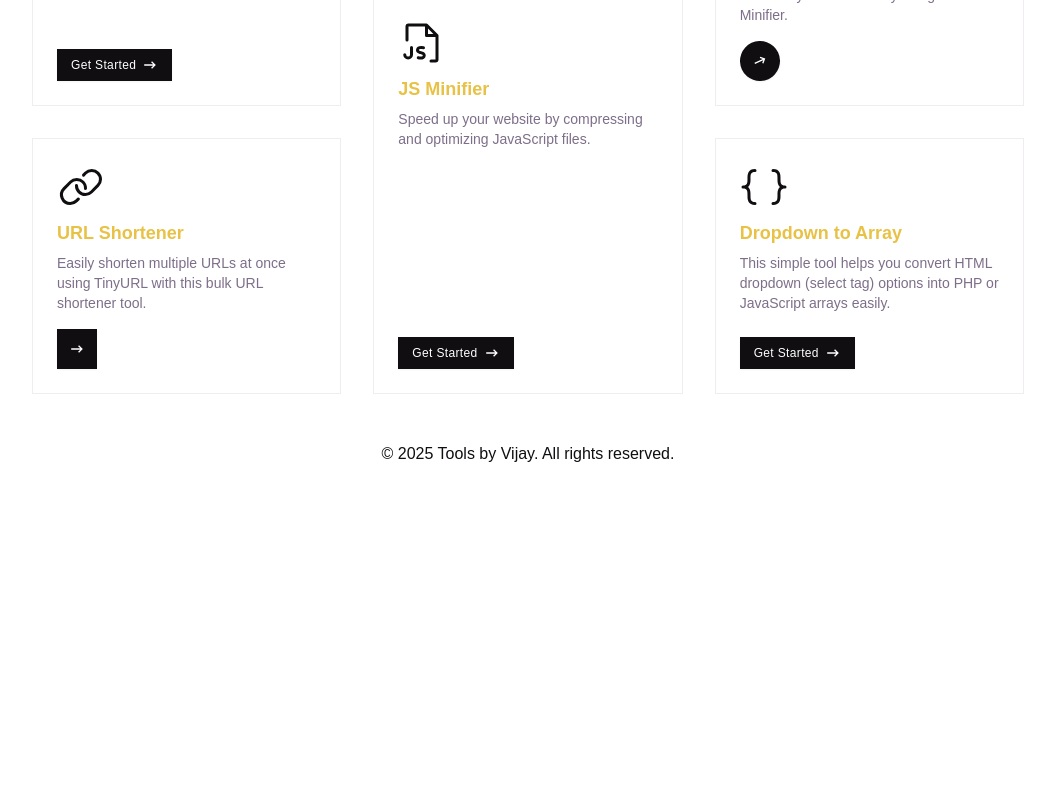
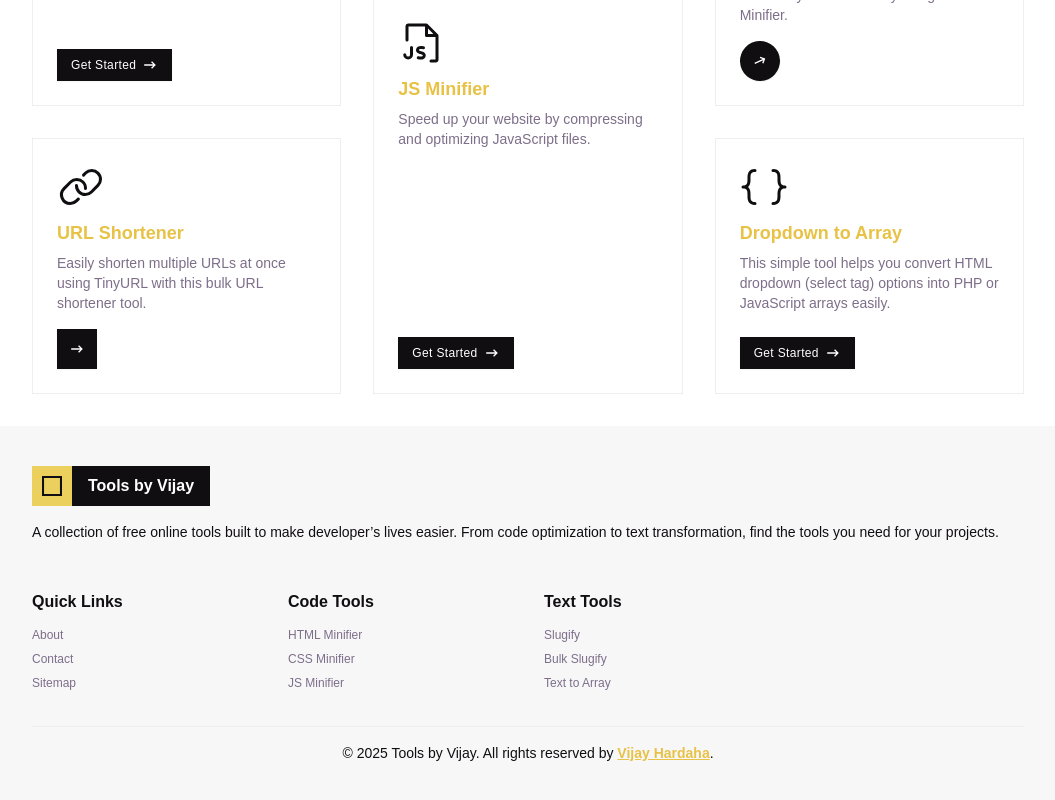
Before and after one commit to vijayhardaha/tools-by-vijay, a Next.js app: page / in a window 1280 px wide. Shown: the part 686-1486 px from the top of the page, without its empty margins (112-1167 px from the left). Before the commit the page ends 1168 px from the top, so only its background shows below. Built offline with nearby package versions, Linux system fonts and the light colour scheme; a web font is replaced by a local one.

Commit message:
feat: Refactor footer structure by creating separate components for Footer, FooterTop, FooterBottom, FooterAbout, and FooterWidget; add footer links constant

```diff
--- a/src/components/Footer.jsx
+++ /dev/null
@@ -1,9 +0,0 @@
-const Footer = () => {
-  return (
-    <footer className="bg-dark2 text-primary p-4 text-center">
-      © {new Date().getFullYear()} Tools by Vijay. All rights reserved.
-    </footer>
-  );
-};
-
-export default Footer;
--- /dev/null
+++ b/src/components/footer/Footer.jsx
@@ -0,0 +1,21 @@
+import FooterBottom from "@/components/footer/FooterBottom";
+import FooterTop from "@/components/footer/FooterTop";
+
+/**
+ * Footer component that provides a consistent footer structure
+ * with top section for navigation and bottom section for copyright.
+ *
+ * @returns {JSX.Element} The rendered footer component.
+ */
+const Footer = () => {
+  return (
+    <footer className="bg-alt-50 py-10">
+      <div className="mx-auto max-w-5xl px-4">
+        <FooterTop />
+        <FooterBottom />
+      </div>
+    </footer>
+  );
+};
+
+export default Footer;
--- /dev/null
+++ b/src/components/footer/FooterAbout.jsx
@@ -0,0 +1,22 @@
+import Logo from "../header/parts/Logo";
+
+/**
+ * Footer about section component that displays the website logo and description
+ *
+ * @returns {JSX.Element} The rendered footer about section.
+ */
+const FooterAbout = () => {
+  return (
+    <div className="footer-about">
+      <Logo />
+
+      <p className="text-foreground my-4 text-sm">
+        A collection of free online tools built to make developer’s lives
+        easier. From code optimization to text transformation, find the tools
+        you need for your projects.
+      </p>
+    </div>
+  );
+};
+
+export default FooterAbout;
--- /dev/null
+++ b/src/components/footer/FooterBottom.jsx
@@ -0,0 +1,27 @@
+/**
+ * Bottom section of the footer containing copyright information
+ *
+ * @returns {JSX.Element} The rendered footer bottom section.
+ */
+const FooterBottom = () => {
+  const currentYear = new Date().getFullYear();
+
+  return (
+    <div className="border-t pt-4">
+      <p className="text-foreground text-center text-sm">
+        © {currentYear} Tools by Vijay. All rights reserved by{" "}
+        <a
+          href="https://x.com/vijayhardaha"
+          rel="noopener noreferrer"
+          target="_blank"
+          className="text-primary-400 font-bold underline"
+        >
+          Vijay Hardaha
+        </a>
+        .
+      </p>
+    </div>
+  );
+};
+
+export default FooterBottom;
--- /dev/null
+++ b/src/components/footer/FooterTop.jsx
@@ -0,0 +1,29 @@
+import FooterAbout from "@/components/footer/FooterAbout";
+import FooterWidget from "@/components/footer/FooterWidget";
+import Box from "@/components/ui/box";
+import footerLinks from "@/constants/footerLinks";
+
+/**
+ * Top section of the footer containing about information and navigation widgets
+ *
+ * @returns {JSX.Element} The rendered footer top section.
+ */
+const FooterTop = () => {
+  return (
+    <Box flex={true} col={true}>
+      {/* About section - takes 2 columns on large screens */}
+      <div className="mb-8">
+        <FooterAbout />
+      </div>
+
+      {/* Footer widgets - each takes 1 column */}
+      <div className="grid grid-cols-1 gap-8 sm:grid-cols-2 md:grid-cols-4">
+        <FooterWidget title="Quick Links" links={footerLinks.quickLinks} />
+        <FooterWidget title="Code Tools" links={footerLinks.codeTools} />
+        <FooterWidget title="Text Tools" links={footerLinks.textTools} />
+      </div>
+    </Box>
+  );
+};
+
+export default FooterTop;
--- /dev/null
+++ b/src/components/footer/FooterWidget.jsx
@@ -0,0 +1,42 @@
+import Link from "next/link";
+import PropTypes from "prop-types";
+
+/**
+ * Footer widget component that displays a list of links with a title
+ *
+ * @param {Object} props - Component props.
+ * @param {string} props.title - Title of the widget.
+ * @param {Array} props.links - Array of link objects with name and href properties.
+ * @returns {JSX.Element} The rendered footer widget.
+ */
+const FooterWidget = ({ title, links }) => {
+  return (
+    <div className="footer-widget mb-8">
+      <h3 className="mb-2 text-base font-bold">{title}</h3>
+      <ul className="space-y-1">
+        {links.map((link) => (
+          <li key={link.name} className="m-0 p-0">
+            <Link
+              href={link.href}
+              className="text-muted-foreground text-xs transition-colors hover:text-gray-900"
+            >
+              {link.name}
+            </Link>
+          </li>
+        ))}
+      </ul>
+    </div>
+  );
+};
+
+FooterWidget.propTypes = {
+  title: PropTypes.string.isRequired,
+  links: PropTypes.arrayOf(
+    PropTypes.shape({
+      name: PropTypes.string.isRequired,
+      href: PropTypes.string.isRequired,
+    })
+  ).isRequired,
+};
+
+export default FooterWidget;
--- a/src/components/layout/Layout.jsx
+++ b/src/components/layout/Layout.jsx
@@ -1,6 +1,6 @@
 import PropTypes from "prop-types";
 
-import Footer from "@/components/Footer";
+import Footer from "@/components/footer/Footer";
 import Header from "@/components/header/Header";
 
 /**
@@ -15,7 +15,7 @@ const PageLayout = ({ children }) => {
   return (
     <div>
       <Header />
-      <main className="py-8">
+      <main className="min-h-160 py-8">
         <div className="mx-auto max-w-5xl px-4">{children}</div>
       </main>
       <Footer />
--- /dev/null
+++ b/src/constants/footerLinks.js
@@ -0,0 +1,31 @@
+/**
+ * Footer navigation links organized by section
+ */
+const footerLinks = {
+  quickLinks: [
+    { name: "About", href: "/about" },
+    { name: "Contact", href: "/contact" },
+    { name: "Sitemap", href: "/sitemap" },
+  ],
+  codeTools: [
+    { name: "HTML Minifier", href: "/tools/html-minifier" },
+    { name: "CSS Minifier", href: "/tools/css-minifier" },
+    { name: "JS Minifier", href: "/tools/js-minifier" },
+  ],
+  textTools: [
+    { name: "Slugify", href: "/tools/slugify" },
+    { name: "Bulk Slugify", href: "/tools/bulk-slugify" },
+    { name: "Text to Array", href: "/tools/text-to-array" },
+  ],
+  webTools: [
+    { name: "URL Shortener", href: "/tools/url-shortener" },
+    { name: "Password Generator", href: "/tools/password-generator" },
+    {
+      name: "Password Strength Checker",
+      href: "/tools/password-strength-checker",
+    },
+    { name: "Dropdown to Array", href: "/tools/dropdown-to-array" },
+  ],
+};
+
+export default footerLinks;
```
